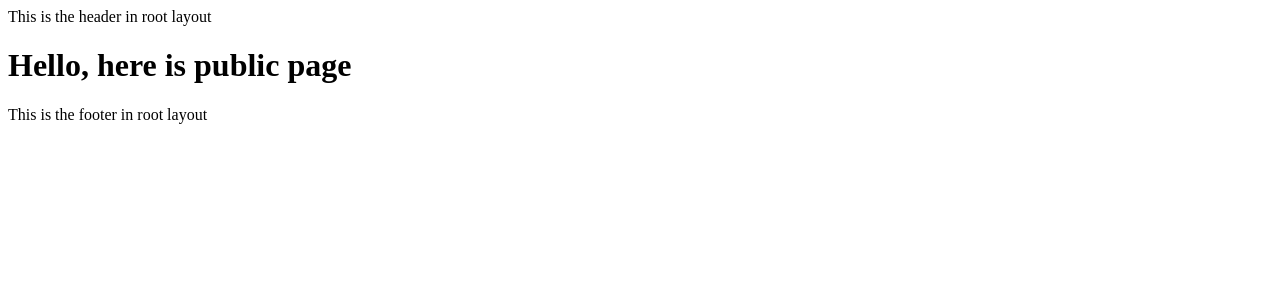
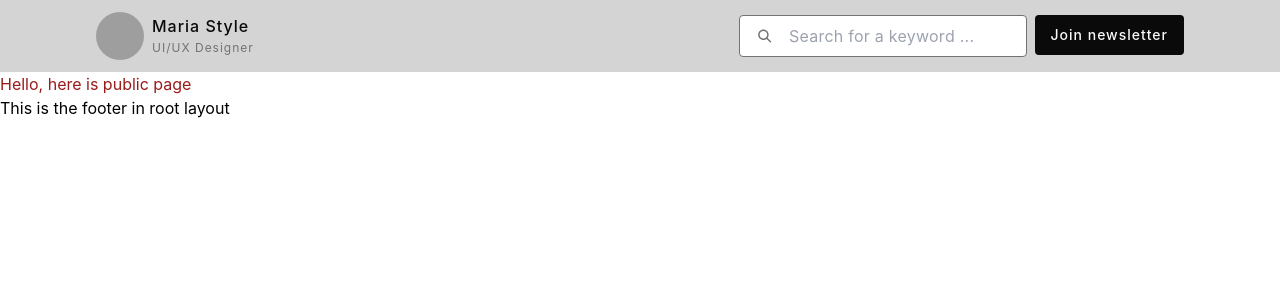
Before and after one commit to maryamsarafrazi/bloggy-ui, a Next.js app: page /articles in a window 1280 px wide. Shown: the top 300 px of the page. Built offline with nearby package versions, Linux system fonts and the light colour scheme; grey boxes are pictures that could not be loaded.

Commit message:
Add tailwind to project and apply changes

```diff
--- a/package.json
+++ b/package.json
@@ -7,8 +7,10 @@
   "devDependencies": {
     "@types/node": "22.10.1",
     "@types/react": "18.3.12",
+    "autoprefixer": "^10.4.20",
     "eslint": "9.15.0",
     "eslint-config-next": "15.0.3",
+    "postcss": "^8.4.49",
     "tailwindcss": "^3.4.15",
     "typescript": "5.7.2"
   },
--- /dev/null
+++ b/postcss.config.js
@@ -0,0 +1,6 @@
+module.exports = {
+  plugins: {
+    tailwindcss: {},
+    autoprefixer: {},
+  },
+}
--- a/src/app/(public)/articles/page.tsx
+++ b/src/app/(public)/articles/page.tsx
@@ -1,3 +1,9 @@
+import Header from "../../../components/Header/Header";
+
 export default function Page() {
-  return <h1>Hello, here is public page</h1>;
+  return (
+    <>
+      <h1 className="text-red-800">Hello, here is public page</h1>
+    </>
+  );
 }
--- a/src/app/(public)/layout.tsx
+++ b/src/app/(public)/layout.tsx
@@ -1,3 +1,5 @@
+import Header from "../../components/Header/Header";
+
 export default function RootLayout({
   children,
 }: {
@@ -5,7 +7,7 @@ export default function RootLayout({
 }) {
   return (
     <>
-      <header>This is the header in root layout</header>
+      <Header />
       {children}
       <footer>This is the footer in root layout</footer>
     </>
--- a/src/app/layout.tsx
+++ b/src/app/layout.tsx
@@ -1,3 +1,9 @@
+"use client";
+
+import type { Metadata } from "next";
+
+import "./globals.css";
+
 export default function RootLayout({
   children,
 }: {
@@ -5,6 +11,12 @@ export default function RootLayout({
 }) {
   return (
     <html lang="en">
+      <head>
+        <meta charSet="UTF-8" />
+        <meta name="viewport" content="width=device-width, initial-scale=1.0" />
+        <link href="./output.css" rel="stylesheet" />
+        <title>Bloggy</title>
+      </head>
       <body>{children}</body>
     </html>
   );
--- /dev/null
+++ b/src/components/Header/Header.tsx
@@ -0,0 +1,63 @@
+export default function Header() {
+  return (
+    <header>
+      <div className="h-[72px] bg-neutral-300 flex flex-row w-full justify-between items-center px-24 py-3">
+        <div className="flex flex-row items-center">
+          <div className="mr-2">
+            <img
+              alt="Profile Picture"
+              src="https://i.pravatar.cc/300?img=47"
+              className="w-12 h-12 rounded-full object-cover"
+            />
+          </div>
+          <div className="flex flex-col gap-1">
+            <p className="text-title-md text-neutral-950">Maria Style</p>
+            <p className="text-label-md text-neutral-500">UI/UX Designer</p>
+          </div>
+        </div>
+        <div className="flex flex-row gap-2">
+          <div className="flex w-72 gap-4 items-center bg-white text-body-md text-neutral-400 px-4 py-1 border border-neutral-500 rounded">
+            <input
+              type="text"
+              placeholder="Search for a keyword ..."
+              className="order-2 bg-white text-body-md text-neutral-400 w-full py-1"
+            />
+
+            {/* Icon from Icon8, as an SVG */}
+            <svg
+              xmlns="http://www.w3.org/2000/svg"
+              x="0px"
+              y="0px"
+              width="20"
+              height="20"
+              viewBox="0,0,256,256"
+            >
+              <g
+                fill="#737373"
+                fill-rule="nonzero"
+                stroke="none"
+                stroke-width="1"
+                stroke-linecap="butt"
+                stroke-linejoin="miter"
+                stroke-miterlimit="10"
+                stroke-dasharray=""
+                stroke-dashoffset="0"
+                font-family="none"
+                font-weight="none"
+                font-size="none"
+                text-anchor="none"
+              >
+                <g transform="scale(5.33333,5.33333)">
+                  <path d="M20.5,6c-7.98444,0 -14.5,6.51556 -14.5,14.5c0,7.98444 6.51556,14.5 14.5,14.5c3.27316,0 6.28892,-1.10698 8.7207,-2.94922l9.36523,9.36328c0.50163,0.52248 1.24653,0.73295 1.94742,0.55024c0.70088,-0.18271 1.24823,-0.73006 1.43094,-1.43094c0.18271,-0.70088 -0.02776,-1.44578 -0.55024,-1.94742l-9.36328,-9.36523c1.84224,-2.43179 2.94922,-5.44755 2.94922,-8.7207c0,-7.98444 -6.51556,-14.5 -14.5,-14.5zM20.5,10c5.82269,0 10.5,4.67732 10.5,10.5c0,2.79571 -1.08593,5.3206 -2.85156,7.19727c-0.17187,0.12442 -0.32284,0.2754 -0.44727,0.44727c-1.87707,1.76787 -4.40346,2.85547 -7.20117,2.85547c-5.82268,0 -10.5,-4.67732 -10.5,-10.5c0,-5.82268 4.67732,-10.5 10.5,-10.5z"></path>
+                </g>
+              </g>
+            </svg>
+          </div>
+          <button className="h-10 w-auto bg-neutral-950 hover:bg-neutral-700 text-neutral-50 text-label-lg rounded px-4">
+            Join newsletter
+          </button>
+        </div>
+      </div>
+    </header>
+  );
+}
--- a/tailwind.config-back.js
+++ b/tailwind.config.js
@@ -1,6 +1,6 @@
 /** @type {import('tailwindcss').Config} */
 module.exports = {
-  content: ["./src/**/*.{html,js}"],
+  content: ["./src/**/*.{js,ts,jsx,tsx,mdx}"],
   theme: {
     extend: {
       fontFamily: {
@@ -57,7 +57,6 @@ module.exports = {
           { lineHeight: "16px", letterSpacing: "1px", fontWeight: "400" },
         ],
 
-
         // Responsive typography (tablet, mobile) To be added later
       },
     },
```
Also changed, not shown: src/app/globals.css (renamed from public/input.css), 2 other files (tests, documents, lock files or other folders).
